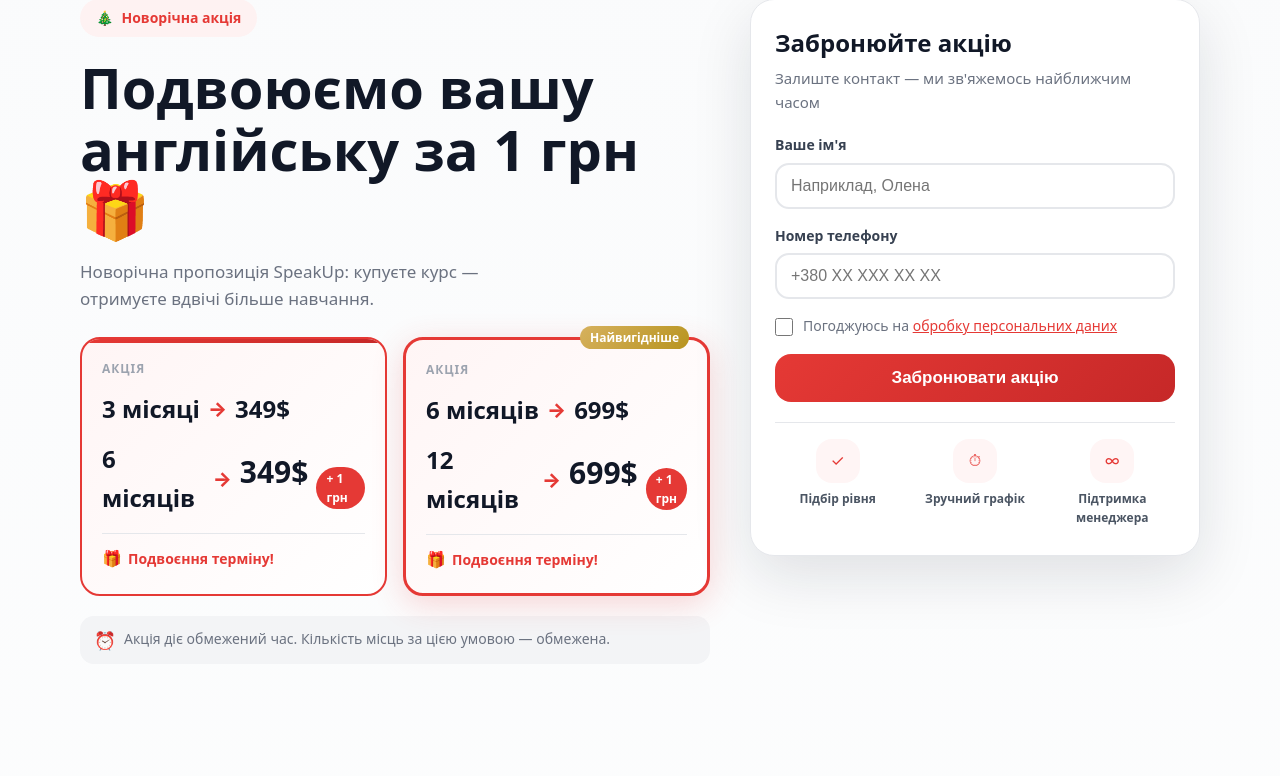
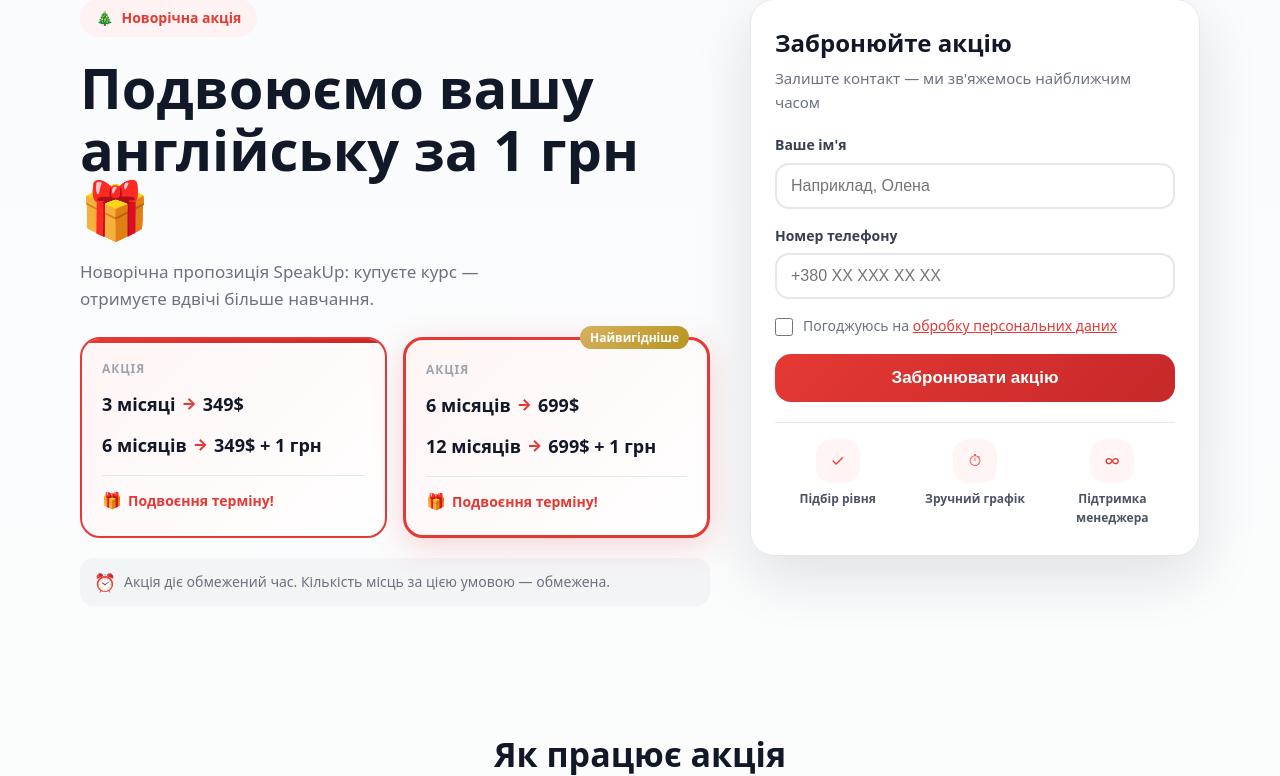
Before and after one commit to Sophie-sd/SpeakUp, a Django app: template templates/main/advertising.html in a window 1280 px wide. Shown: the part 97-873 px from the top of the page. Run offline with Django 5.2, Linux system fonts and the light colour scheme; the template is opened without the code that fills it: most values are stand-ins (such as "Sample title", 1, 10 or a date in 2020).

Commit message:
/advertising/ Головний блок 1

```diff
--- a/static/css/advertising.css
+++ b/static/css/advertising.css
@@ -292,6 +292,7 @@
   gap: 8px;
   font-size: 1.5rem;
   font-weight: 700;
+  white-space: nowrap;
 }
 
 .offer-card__row-duration {
@@ -305,17 +306,10 @@
 }
 
 .offer-card__row-price {
-  display: flex;
-  align-items: baseline;
-  gap: 8px;
   font-size: 1.5rem;
   font-weight: 700;
   color: var(--landing-text-main);
-}
-
-.offer-card__price-main {
-  font-size: 1.875rem;
-  font-weight: 800;
+  white-space: nowrap;
 }
 
 .badge {
@@ -786,6 +780,21 @@
   color: #9ca3af;
 }
 
+@media (min-width: 769px) {
+  .offer-card__row {
+    font-size: 1.125rem;
+    gap: 6px;
+  }
+
+  .offer-card__row-arrow {
+    font-size: 1rem;
+  }
+
+  .offer-card__row-price {
+    font-size: 1.125rem;
+  }
+}
+
 @media (max-width: 960px) {
   .landing-grid {
     grid-template-columns: minmax(0, 1fr);
--- a/templates/main/advertising.html
+++ b/templates/main/advertising.html
@@ -57,10 +57,7 @@
                                 <div class="offer-card__row">
                                     <span class="offer-card__row-duration">6 місяців</span>
                                     <span class="offer-card__row-arrow" aria-hidden="true">→</span>
-                                    <span class="offer-card__row-price">
-                                        <span class="offer-card__price-main">349$</span>
-                                        <span class="badge badge--promo">+ 1 грн</span>
-                                    </span>
+                                    <span class="offer-card__row-price">349$ + 1 грн</span>
                                 </div>
                             </div>
                             <div class="offer-card__benefit">
@@ -85,10 +82,7 @@
                                 <div class="offer-card__row">
                                     <span class="offer-card__row-duration">12 місяців</span>
                                     <span class="offer-card__row-arrow" aria-hidden="true">→</span>
-                                    <span class="offer-card__row-price">
-                                        <span class="offer-card__price-main">699$</span>
-                                        <span class="badge badge--promo">+ 1 грн</span>
-                                    </span>
+                                    <span class="offer-card__row-price">699$ + 1 грн</span>
                                 </div>
                             </div>
                             <div class="offer-card__benefit">
```
